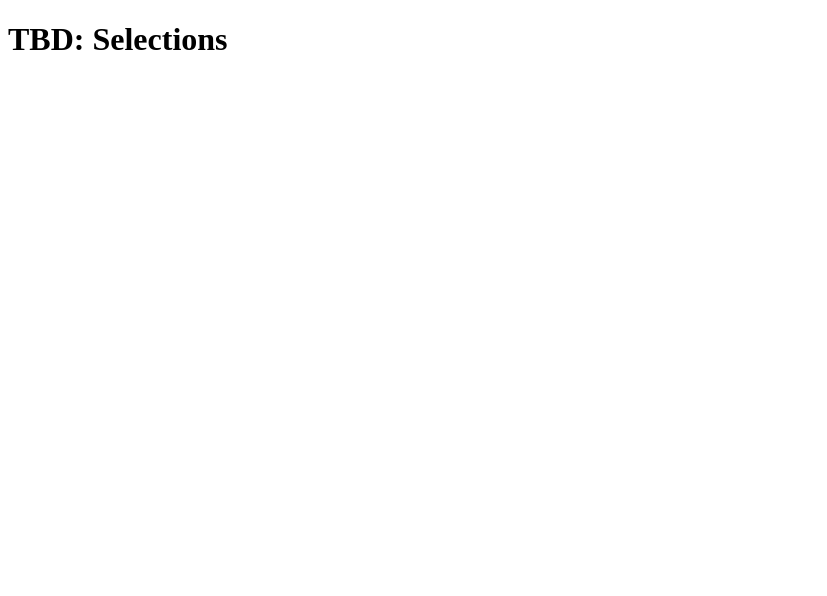
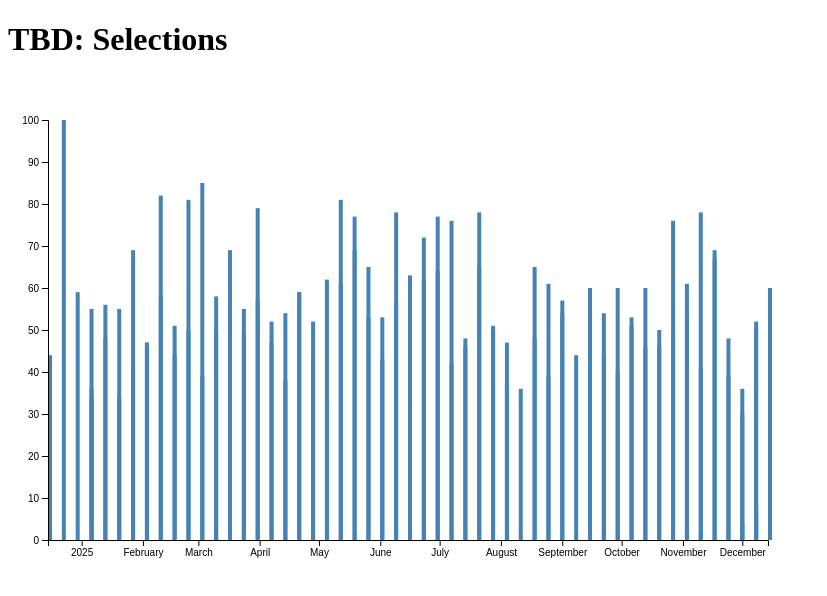
Before and after one commit to tomaspsotkka/VIZ, a plain HTML site: page Lesson1/Selection/index.html in a window 1280 px wide. Shown: the whole page, without its empty margins (0-827 px from the left). Drawn offline with nearby package versions, Linux system fonts and the light colour scheme.

Commit message:
Finished exercises

```diff
--- a/Lesson1/Selection/index.html
+++ b/Lesson1/Selection/index.html
@@ -6,8 +6,8 @@
     </head>
     <body>
         <h1>TBD: Selections</h1>
-        <svg id="container">
-            <rect></rect>
+        <svg id="container" width="800" height="500">
+            <rect ></rect>
             <rect></rect>
             <rect> </rect>
             <rect> </rect>
--- a/Lesson1/Selection/js/main.js
+++ b/Lesson1/Selection/js/main.js
@@ -20,10 +20,39 @@ async function loadData() {
     // Create an array with all formatted data using flatMap()
     const formattedData = data.flatMap(formatDatum);
 
+    const xScale = d3.scaleTime()
+    .domain(d3.extent(formattedData, datum => datum.date))
+    .range([40, 760]);
+
+    const yScale = d3.scaleLinear()
+    .domain([0, d3.max(formattedData, datum => datum.value)])
+    .range([460, 40]);
+
+    const rectangles = svg
+        .selectAll("rect")
+        .data(formattedData)
+        .join("rect")
+        .attr("x", datum => xScale(datum.date))
+        .attr("y", datum => yScale(datum.value))
+        .attr("width", 4)
+        .attr("height", datum => 460 - yScale(datum.value))
+        .attr("fill", "steelblue");
+
+    svg.append("g")
+        .attr("transform", "translate(0, 460)")
+        .call(d3.axisBottom(xScale));
+
+    svg.append("g")
+        .attr("transform", "translate(40, 0)")
+        .call(d3.axisLeft(yScale));
+
+
     console.log("Google Trends data:", data);
     console.log("First row:", data[0]);
     console.log("Formatted First Row:", formatDatum(data[0]));
     console.log("Formatted Dataset:", formattedData);
+    console.log("Rectangles", rectangles.data());
+    console.table(rectangles.data());
 
     // Exercise 1.4 – Measure the Data
     // a) Group the data by type
@@ -34,12 +63,40 @@ async function loadData() {
     console.log("Grouped Data:", groupedData);
 
     // b) Inspect each type
-    groupedData.forEach((values, type) => {
+    groupedData.forEach(([type, values]) => {
     console.log(type, values);
     });
 
     //c) Minimum, maximum, and count
+    groupedData.forEach(([type, values]) => {
+    const minimum = d3.min(values, datum => datum.value);
+    const maximum = d3.max(values, datum => datum.value);
+    const count = values.length;
 
+    console.log(`Statistics for ${type}`, {
+        minimum,
+        maximum,
+        count
+    });
+
+    //d) First and last date
+    const firstDate = d3.min(formattedData, datum => datum.date);
+    const lastDate = d3.max(formattedData, datum => datum.date);
+
+    console.log("First Date:", firstDate);
+    console.log("Last Date:", lastDate);
+
+    //e) More d3-array functions
+    const mean = d3.mean(values, datum => datum.value);
+    const median = d3.median(values, datum => datum.value);
+    const sum = d3.sum(values, datum => datum.value);
+    const extent = d3.extent(values, datum => datum.value);
+
+    console.log("Mean:", mean)
+    console.log("Median:", median)
+    console.log("Sum:", sum)
+    console.log("Extent:", extent)
+});
 }
 
 loadData();
```
